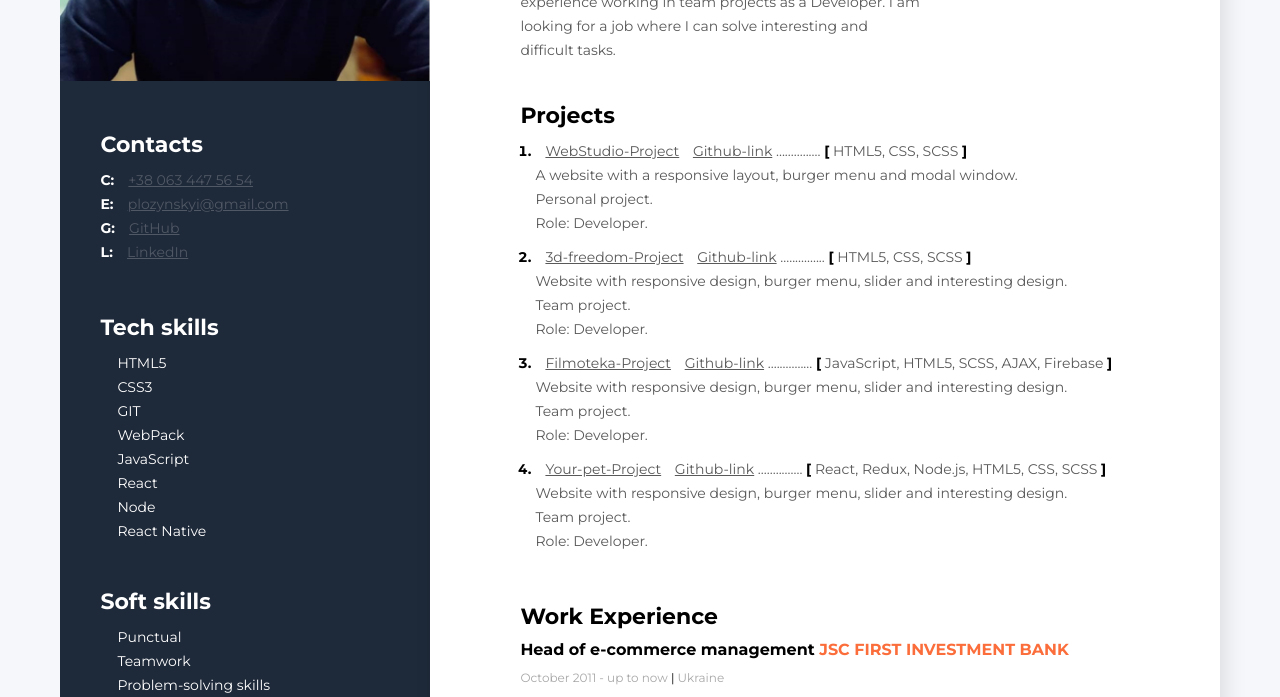
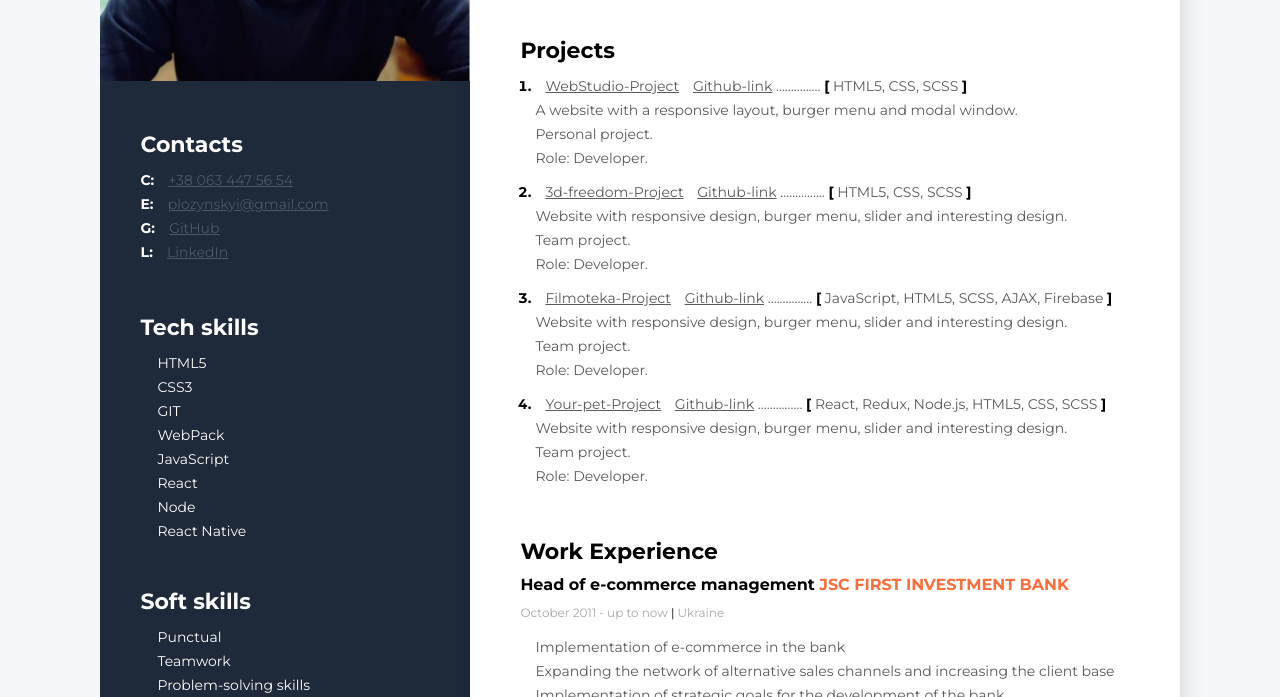
Before and after one commit to plozynskyi/resume, a plain HTML site: page index.html in a window 1280 px wide. Shown: the part 290-987 px from the top of the page. Drawn offline with Linux system fonts and the light colour scheme.

Commit message:
Update styles.css

```diff
--- a/css/styles.css
+++ b/css/styles.css
@@ -21,7 +21,7 @@ body {
 .main-contant {
 	background-color: #fff;
 	box-shadow: 6px 6px 20px rgba(0, 0, 0, 0.1);
-	padding: 105px 90px;
+	padding: 40px 50px;
 }
 
 /* about styles */
```
